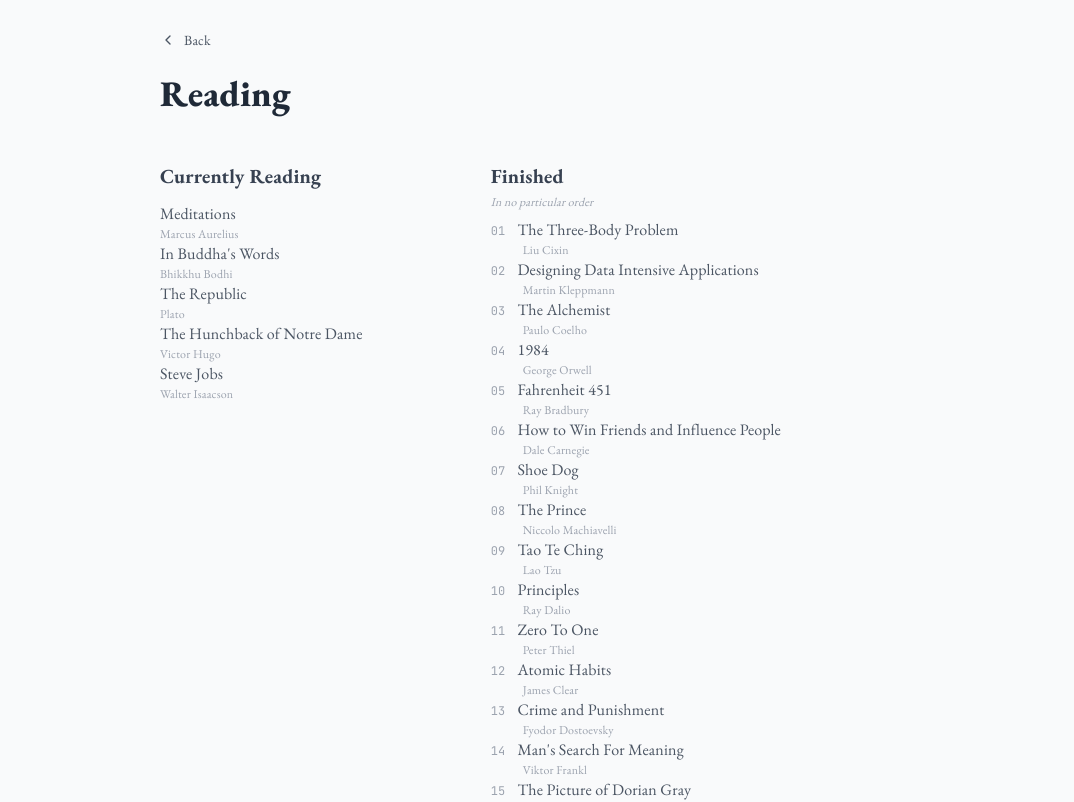
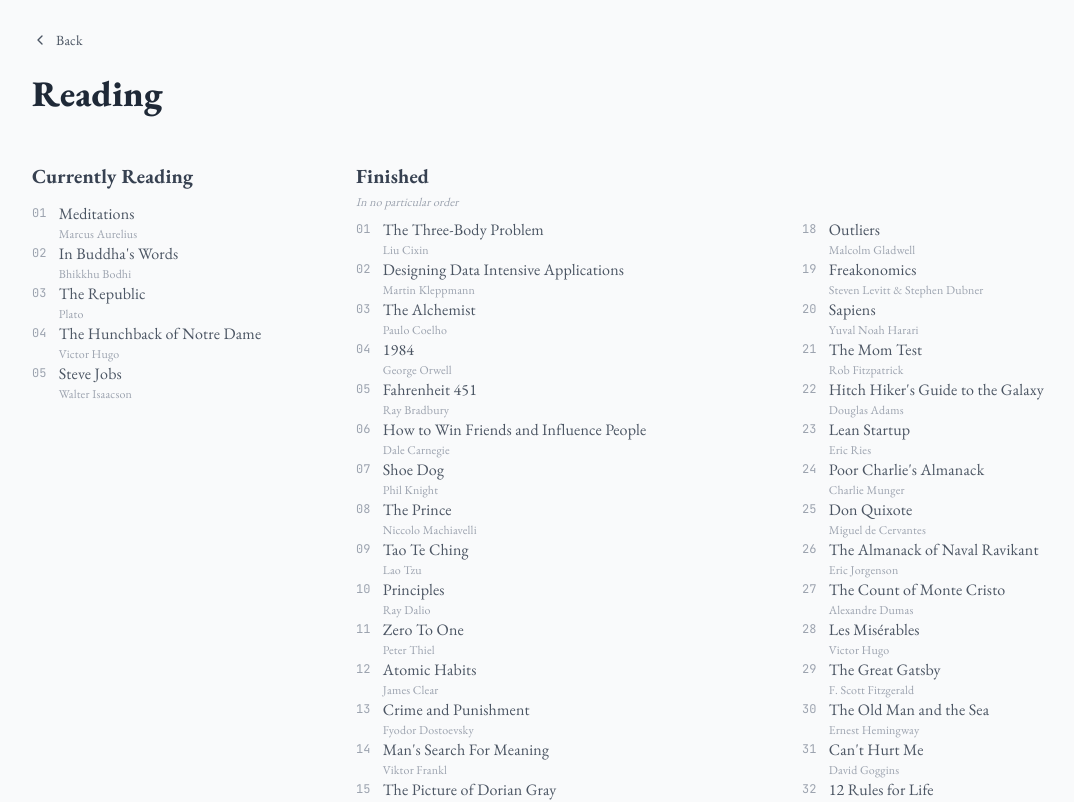
Before and after one commit to DavidBShan/WebsiteV2, a Next.js app: page /reading in a window 1280 px wide. Shown: the top 802 px of the page, without its empty margins (32-1106 px from the left). Built offline with nearby package versions, Linux system fonts and the light colour scheme.

Commit message:
improve reading page layout: two-column finished list, wider page
Co-Authored-By: Claude Opus 4.6 <noreply@anthropic.com>

```diff
--- a/app/reading/page.tsx
+++ b/app/reading/page.tsx
@@ -77,7 +77,7 @@ export default function Reading() {
         paddingRight: "24px",
       }}
     >
-      <div className="max-w-4xl w-full">
+      <div className="max-w-6xl w-full">
         <div className="flex flex-col gap-6">
           {/* Back link */}
           <Link
@@ -114,7 +114,7 @@ export default function Reading() {
             </h1>
           </div>
 
-          <div className="grid grid-cols-1 md:grid-cols-[1fr_2fr] gap-8 md:gap-12">
+          <div className="grid grid-cols-1 md:grid-cols-[1fr_3fr] gap-8 md:gap-12">
             {/* Currently Reading */}
             <section className="animate-fade-in delay-400">
               <h2
@@ -127,14 +127,25 @@ export default function Reading() {
                 className="space-y-3"
                 style={{ color: textColor }}
               >
-                {currentlyReading.map((book) => (
-                  <li key={book.title}>
+                {currentlyReading.map((book, i) => (
+                  <li key={book.title} className="flex gap-3">
+                    <span
+                      className="font-mono text-xs shrink-0"
+                      style={{
+                        color: isDarkMode ? "#6b7280" : "#9ca3af",
+                        marginTop: "0.2rem",
+                      }}
+                    >
+                      {String(i + 1).padStart(2, "0")}
+                    </span>
+                    <div>
                       <div className="text-sm sm:text-base">{book.title}</div>
                       <div
                         className="text-xs"
                         style={{ color: isDarkMode ? "#6b7280" : "#9ca3af" }}
                       >
                         {book.author}
+                      </div>
                     </div>
                   </li>
                 ))}
@@ -159,36 +170,62 @@ export default function Reading() {
               >
                 In no particular order
               </p>
+              <div className="grid grid-cols-1 sm:grid-cols-2 gap-x-16">
                 <ul
                   className="space-y-3"
                   style={{ color: textColor }}
                 >
-                {finished.map((book, i) => (
-                  <li key={book.title}>
-                    <div className="text-sm sm:text-base">
+                  {finished.slice(0, Math.ceil(finished.length / 2)).map((book, i) => (
+                    <li key={book.title} className="flex gap-3">
                       <span
-                        className="font-mono text-xs"
+                        className="font-mono text-xs shrink-0"
                         style={{
                           color: isDarkMode ? "#6b7280" : "#9ca3af",
-                          marginRight: "0.75rem",
+                          marginTop: "0.2rem",
                         }}
                       >
                         {String(i + 1).padStart(2, "0")}
                       </span>
-                      {book.title}
-                    </div>
+                      <div>
+                        <div className="text-sm sm:text-base">{book.title}</div>
                         <div
                           className="text-xs"
-                      style={{
-                        color: isDarkMode ? "#6b7280" : "#9ca3af",
-                        marginLeft: "2rem",
-                      }}
+                          style={{ color: isDarkMode ? "#6b7280" : "#9ca3af" }}
                         >
                           {book.author}
+                        </div>
                       </div>
                     </li>
                   ))}
                 </ul>
+                <ul
+                  className="space-y-3"
+                  style={{ color: textColor }}
+                >
+                  {finished.slice(Math.ceil(finished.length / 2)).map((book, i) => (
+                    <li key={book.title} className="flex gap-3">
+                      <span
+                        className="font-mono text-xs shrink-0"
+                        style={{
+                          color: isDarkMode ? "#6b7280" : "#9ca3af",
+                          marginTop: "0.2rem",
+                        }}
+                      >
+                        {String(Math.ceil(finished.length / 2) + i + 1).padStart(2, "0")}
+                      </span>
+                      <div>
+                        <div className="text-sm sm:text-base">{book.title}</div>
+                        <div
+                          className="text-xs"
+                          style={{ color: isDarkMode ? "#6b7280" : "#9ca3af" }}
+                        >
+                          {book.author}
+                        </div>
+                      </div>
+                    </li>
+                  ))}
+                </ul>
+              </div>
             </section>
           </div>
         </div>
```
Lines whose indentation alone changed are shown as unchanged.
